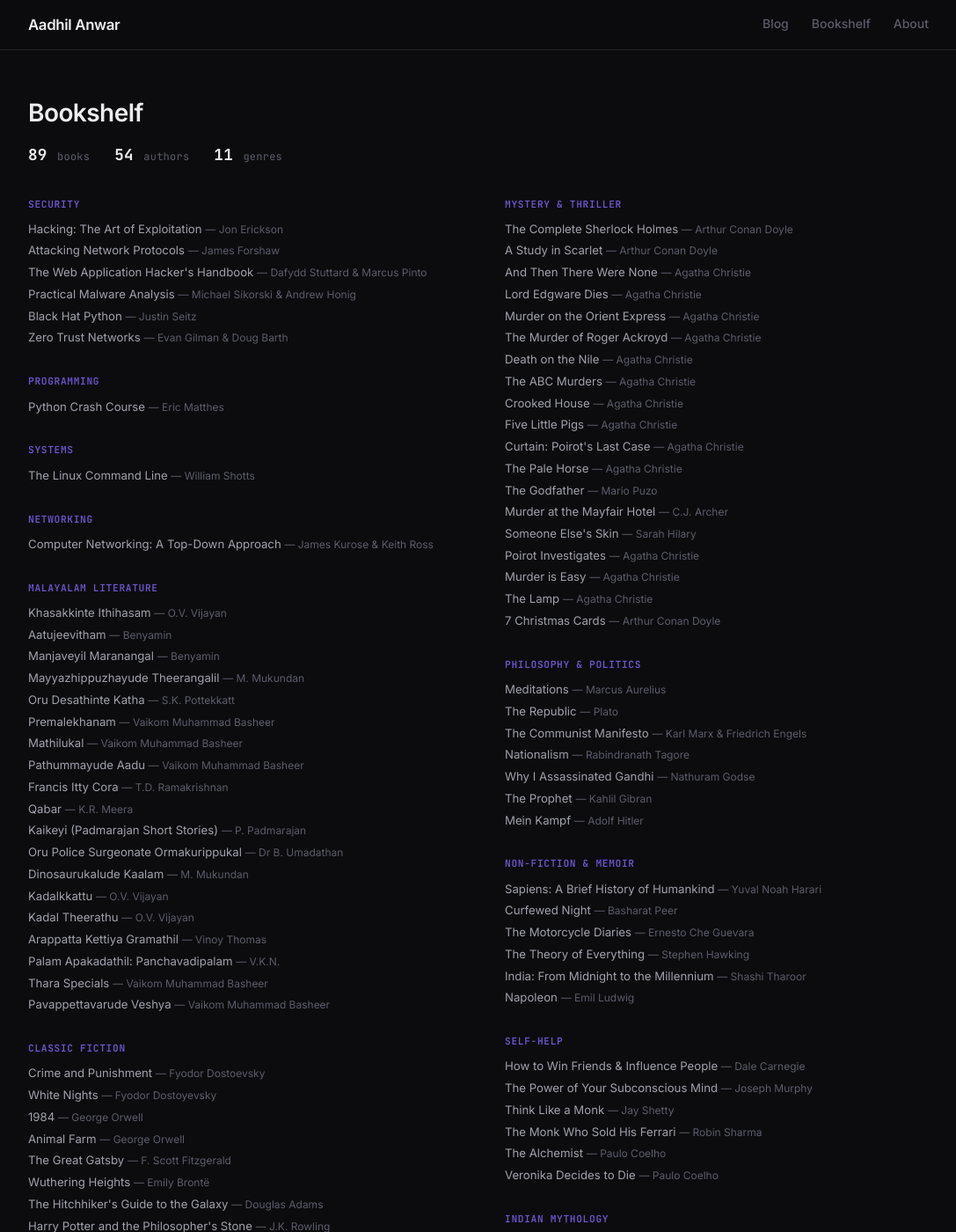
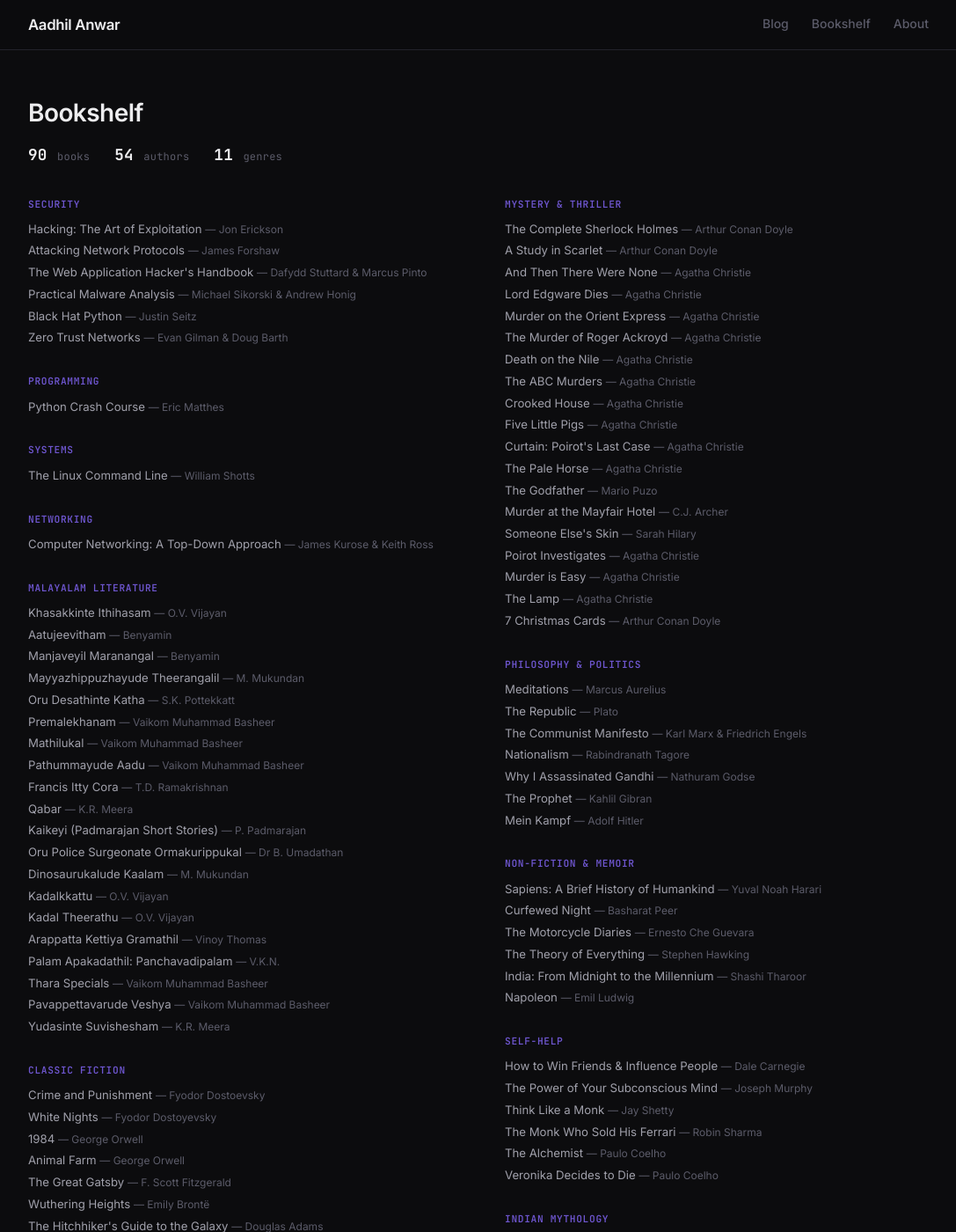
Before and after one commit to aadhil-anwer/port-new, a Jekyll site: the page built from bookshelf.html, in a window 1280 px wide and 1400 px high. Shown: the whole window at 88% size, without its empty margins (90-1177 px from the left). Built offline with Jekyll 4.4.1, drawn with Linux system fonts in a browser that asks for light colours.

Commit message:
add Yudasinte Suvishesham to bookshelf
Co-Authored-By: Claude Opus 5 (1M context) <noreply@anthropic.com>

```diff
--- a/_data/books.yml
+++ b/_data/books.yml
@@ -461,6 +461,11 @@
   category: non-technical
   subcategory: Malayalam Literature
 
+- title: "Yudasinte Suvishesham"
+  author: K.R. Meera
+  category: non-technical
+  subcategory: Malayalam Literature
+
 # Classic Fiction
 - title: "One Day in the Life of Ivan Denisovich"
   author: Aleksandr Solzhenitsyn
```
